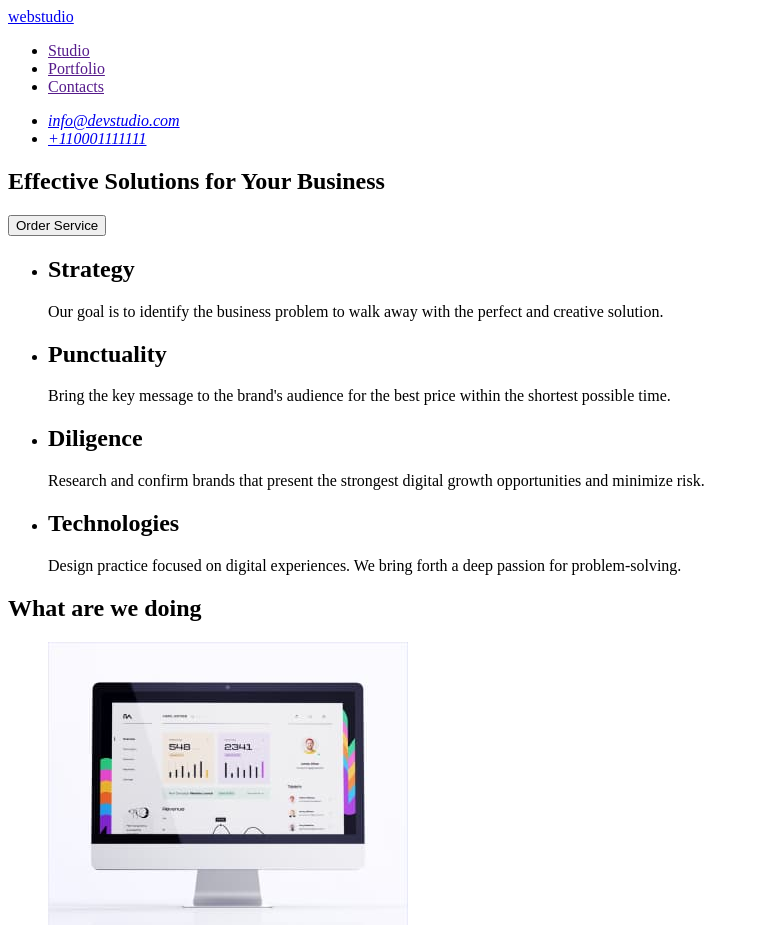
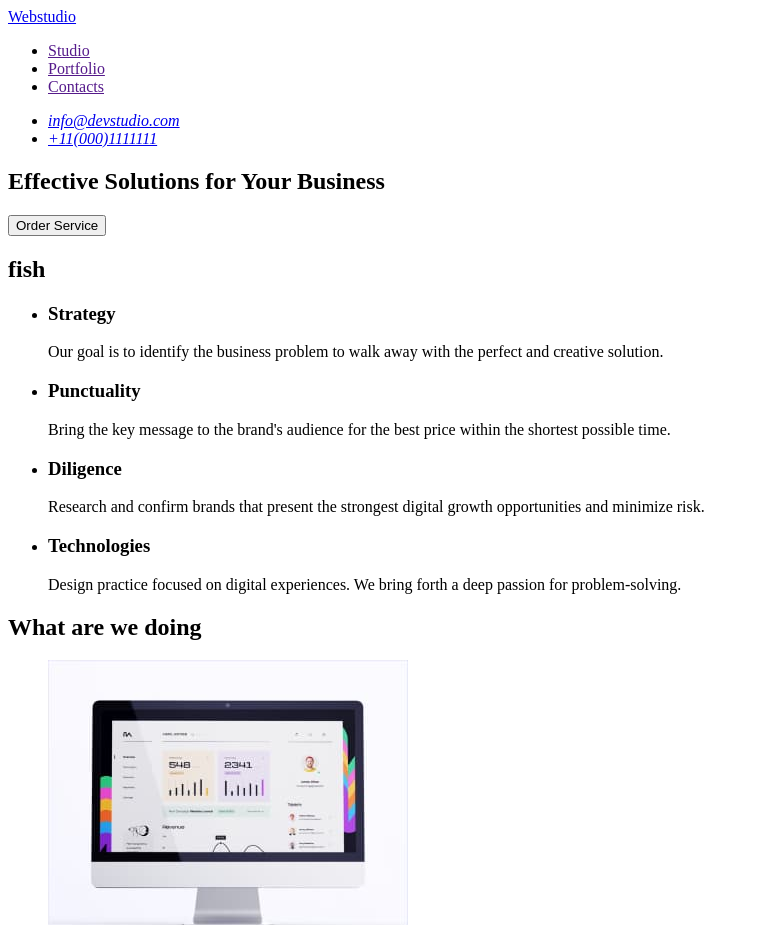
Before and after one commit to SergeyReznickyy/goit-markup-hw-01, a plain HTML site: page index.html in a window 1280 px wide. Shown: the top 925 px of the page, without its empty margins (0-759 px from the left). Drawn offline with Linux system fonts and the light colour scheme; files whose address does not match are found by name.

Commit message:
Finish-hw-01.3

```diff
--- a/index.html
+++ b/index.html
@@ -9,7 +9,7 @@
   <body>
     <header>
       <nav>
-        <a href="/index.html">webstudio</a>
+        <a href="/index.html">Webstudio</a>
         <ul>
           <li><a href="">Studio</a></li>
           <li><a href="">Portfolio</a></li>
@@ -20,7 +20,7 @@
       <address>
         <ul>
           <li><a href="mailto:info@devstudio.com">info@devstudio.com</a></li>
-          <li><a href="tel:+110001111111">+110001111111</a></li>
+          <li><a href="tel:+11(000)1111111">+11(000)1111111</a></li>
         </ul>
       </address>
     </header>
@@ -30,30 +30,31 @@
         <button type="button">Order Service</button>
       </section>
       <section>
+        <h2>fish</h2>
         <ul>
           <li>
-            <h2>Strategy</h2>
+            <h3>Strategy</h3>
             <p>
               Our goal is to identify the business problem to walk away with the
               perfect and creative solution.
             </p>
           </li>
           <li>
-            <h2>Punctuality</h2>
+            <h3>Punctuality</h3>
             <p>
               Bring the key message to the brand's audience for the best price
               within the shortest possible time.
             </p>
           </li>
           <li>
-            <h2>Diligence</h2>
+            <h3>Diligence</h3>
             <p>
               Research and confirm brands that present the strongest digital
               growth opportunities and minimize risk.
             </p>
           </li>
           <li>
-            <h2>Technologies</h2>
+            <h3>Technologies</h3>
             <p>
               Design practice focused on digital experiences. We bring forth a
               deep passion for problem-solving.
@@ -137,7 +138,7 @@
       </section>
     </main>
     <footer>
-      <a href="./index.html">webstudio</a>
+      <a href="./index.html">Webstudio</a>
       <p>
         Increase the flow of customers and sales for your business with digital
         marketing & growth solutions.
```
